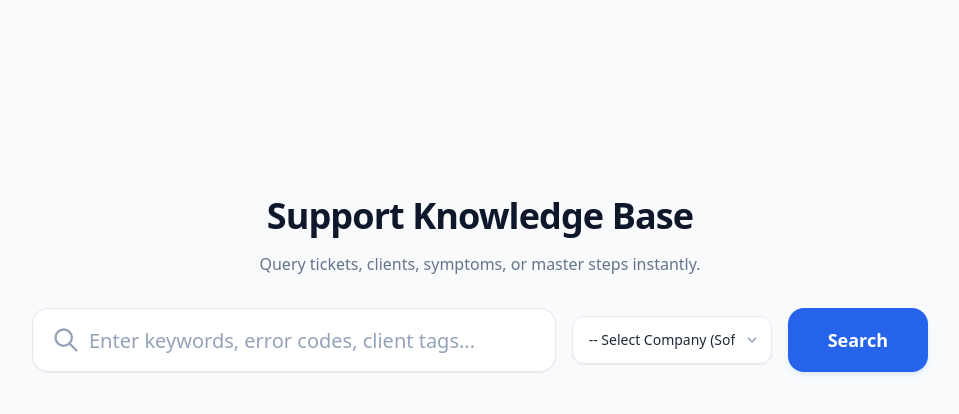
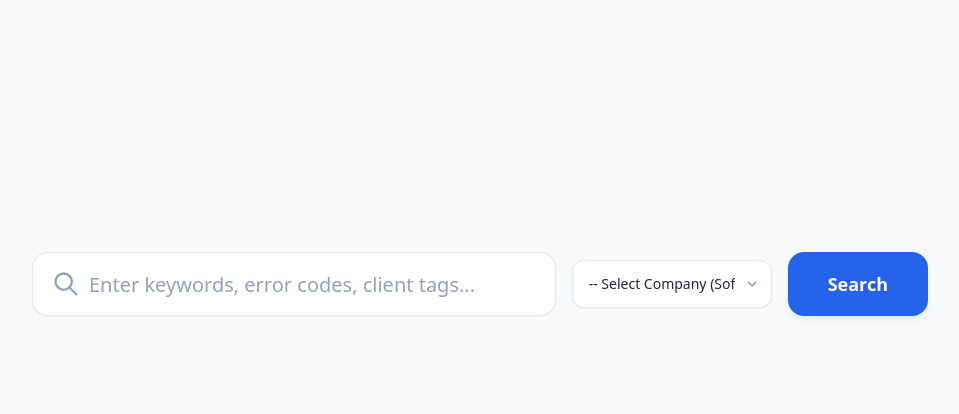
Before and after one commit to Bihela/support-flow, a FastAPI app: page / in a window 1280 px wide. Shown: the part 65-479 px from the top of the page, without its empty margins (160-1119 px from the left). Run offline with FastAPI, Linux system fonts and the light colour scheme; data that the repository does not hold is empty; some libraries are stand-ins or nearby versions.

Commit message:
feat: remove hero title and subtitle from Fast Search page

```diff
--- a/app/templates/search.html
+++ b/app/templates/search.html
@@ -51,11 +51,6 @@
         <div class="max-w-4xl mx-auto w-full flex flex-col transition-all duration-500" id="contentWrapper">
             <!-- Center Hero Search Container -->
             <div class="text-center transition-all duration-500 flex flex-col justify-center min-h-[65vh]" id="searchHero">
-                <div class="mb-8">
-                    <h2 class="text-4xl font-extrabold text-slate-900 tracking-tight mb-4">Support Knowledge Base</h2>
-                    <p class="text-base text-slate-500 max-w-lg mx-auto">Query tickets, clients, symptoms, or master steps instantly.</p>
-                </div>
-
                 <form id="searchForm" class="flex flex-col sm:flex-row gap-4 max-w-4xl mx-auto w-full items-center">
                     <div class="relative flex-1 w-full">
                         <span class="absolute inset-y-0 left-0 flex items-center pl-5 pointer-events-none text-slate-400">
```
